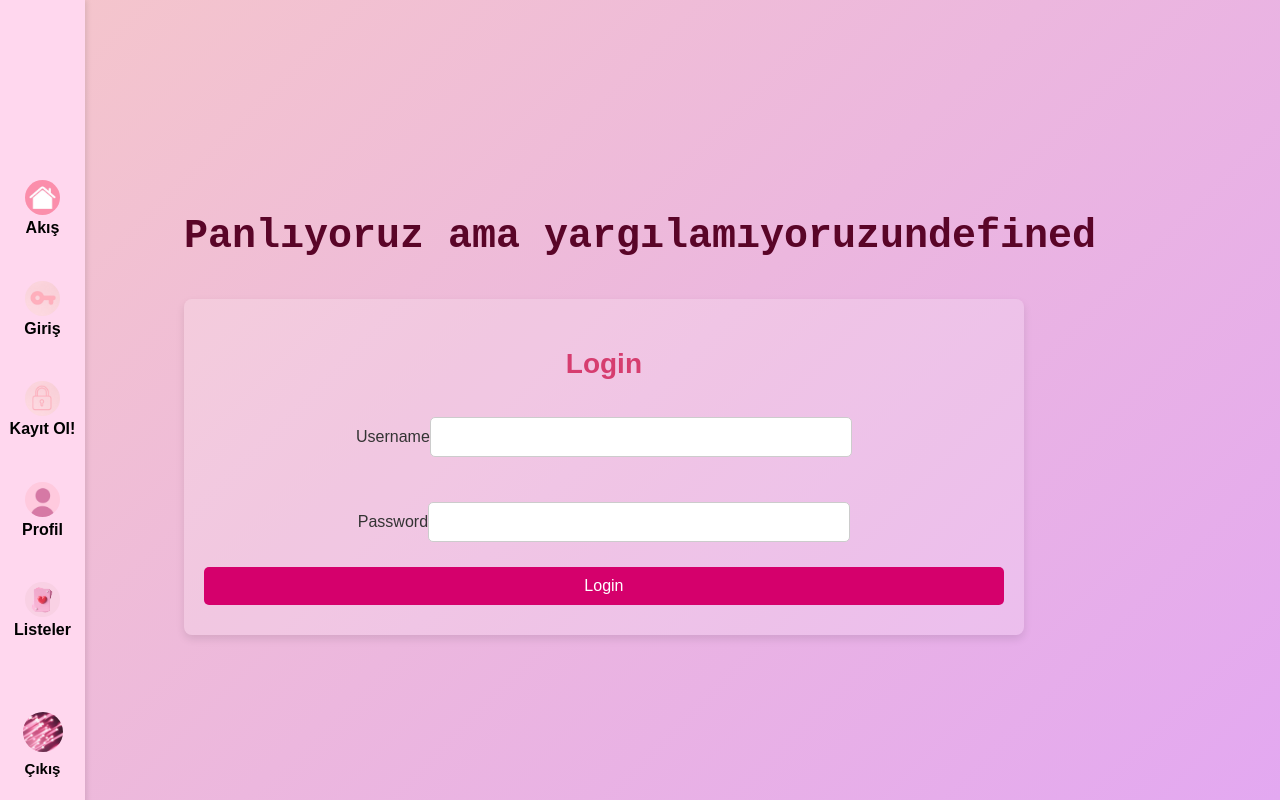
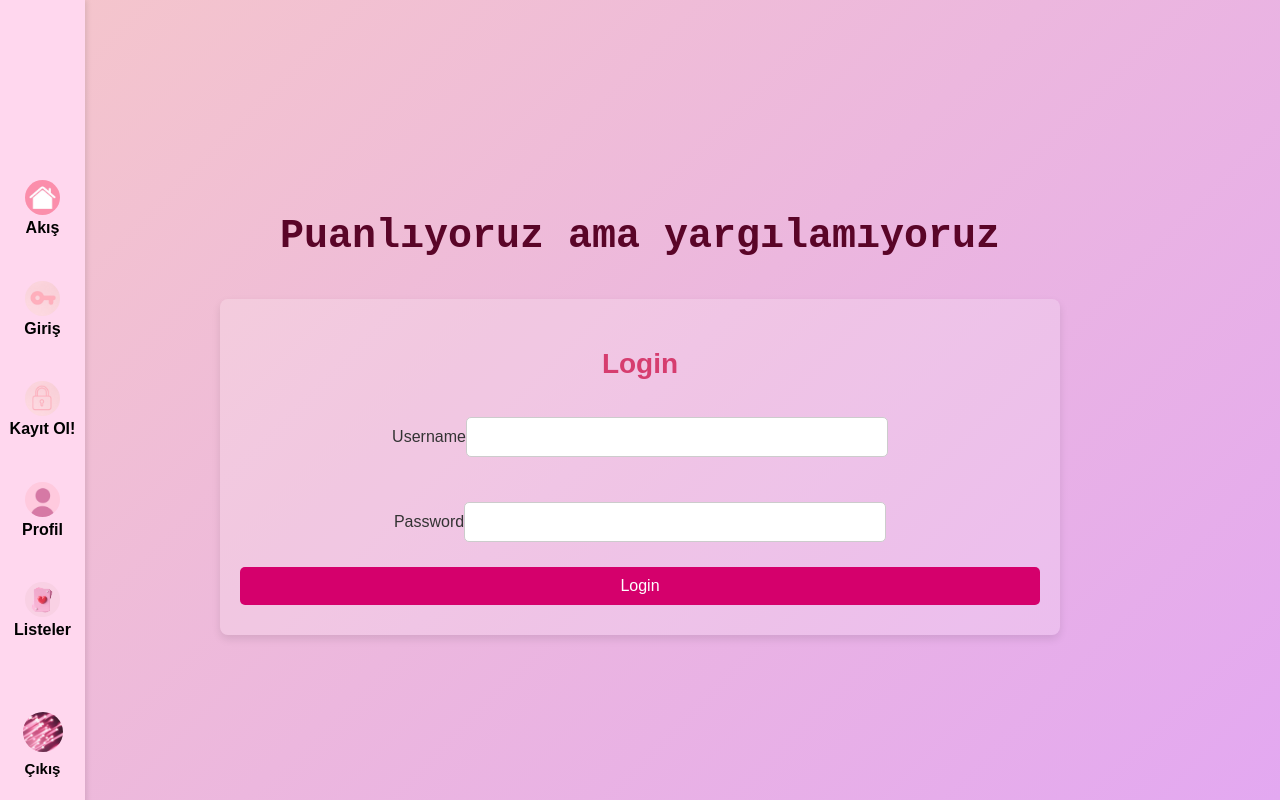
Before and after one commit to OyaIlginA/C-R--check-and-rate-, a React (Create React App) app in the folder front/snap_one/: page /login in a window 1280 px wide. Built offline with nearby package versions, Linux system fonts and the light colour scheme.

Commit message:
index design

```diff
--- a/front/snap_one/public/index.html
+++ b/front/snap_one/public/index.html
@@ -2,14 +2,14 @@
 <html lang="en">
   <head>
     <meta charset="utf-8" />
-    <link rel="icon" href="%PUBLIC_URL%/favicon.ico" />
+    <link rel="icon" href="%PUBLIC_URL%/icon.png" />
     <meta name="viewport" content="width=device-width, initial-scale=1" />
     <meta name="theme-color" content="#000000" />
     <meta
       name="description"
       content="Web site created using create-react-app"
     />
-    <link rel="apple-touch-icon" href="%PUBLIC_URL%/logo192.png" />
+    <link rel="apple-touch-icon" href="%PUBLIC_URL%/icon.png" />
     <!--
       manifest.json provides metadata used when your web app is installed on a
       user's mobile device or desktop. See https://developers.google.com/web/fundamentals/web-app-manifest/
@@ -24,7 +24,7 @@
       work correctly both with client-side routing and a non-root public URL.
       Learn how to configure a non-root public URL by running `npm run build`.
     -->
-    <title>React App</title>
+    <title>C&R</title>
   </head>
   <body>
     <noscript>You need to enable JavaScript to run this app.</noscript>
--- a/front/snap_one/src/App.js
+++ b/front/snap_one/src/App.js
@@ -12,7 +12,6 @@
 const App = () => {
   return (
     <Router>
-      <title>C&R</title>
       <div>
         <Navbar />
         <Routes>
--- a/front/snap_one/src/components/Login.js
+++ b/front/snap_one/src/components/Login.js
@@ -39,20 +39,22 @@
   };
 
   useEffect(() => {
-    const targetText = "Puanlıyoruz ama yargılamıyoruz";
+    const targetText = "Piuanlıyoruz ama yargılamıyoruz";
     let index = 0;
+
     const interval = setInterval(() => {
       setTypingText((prev) => {
-        const updatedText = prev + targetText[index];
-        return updatedText;
+        if (index < targetText.length) {
+          return prev + targetText[index]; // Harfi ekle
+        } else {
+          clearInterval(interval); // Tüm harfler eklenince dur
+          return prev; // Mevcut metni koru
+        }
       });
       index++;
-      if (index === targetText.length) {
-        clearInterval(interval);
-      }
     }, 100);
 
-    return () => clearInterval(interval); // Cleanup on unmount
+    return () => clearInterval(interval); // Component unmount edilirse interval'ı temizle
   }, []);
 
   return (
```
Also changed, not shown: front/snap_one/public/icon.png (added), front/snap_one/public/logo192.png (deleted), front/snap_one/public/manifest.json.
